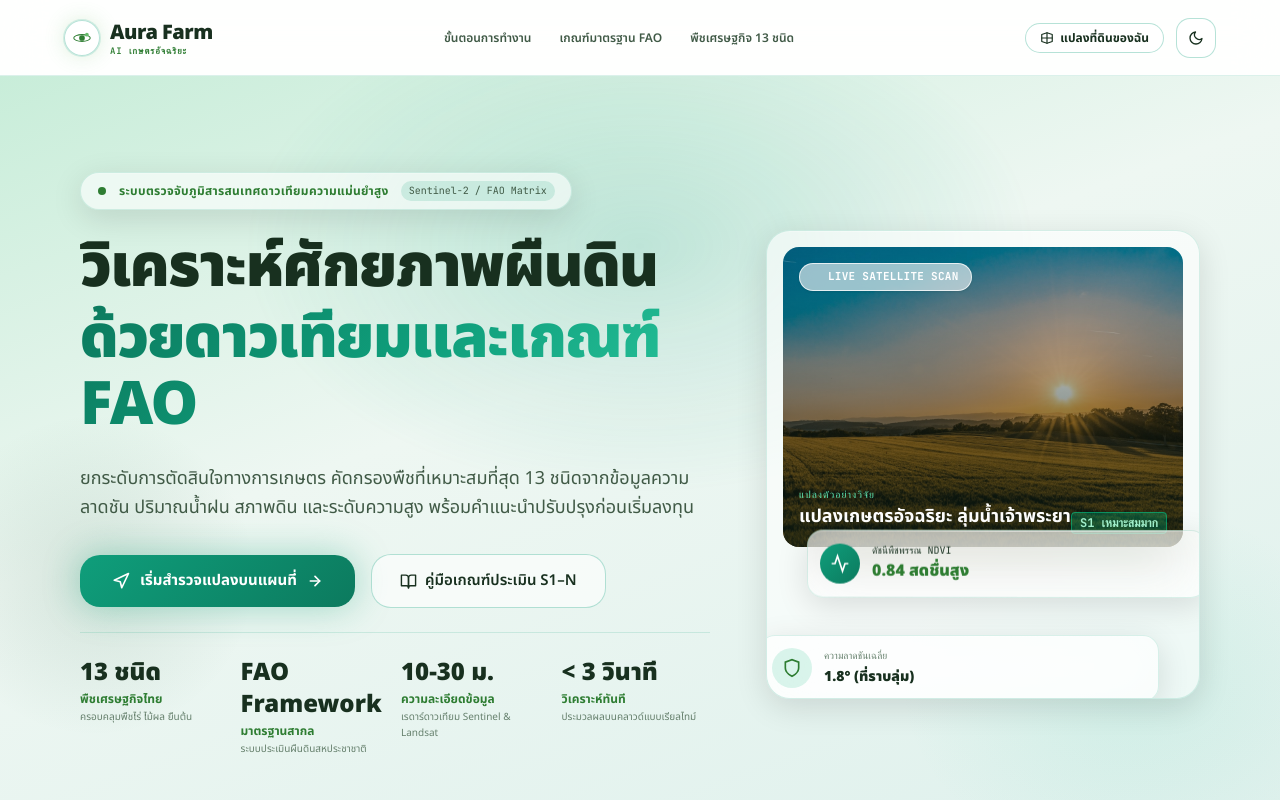
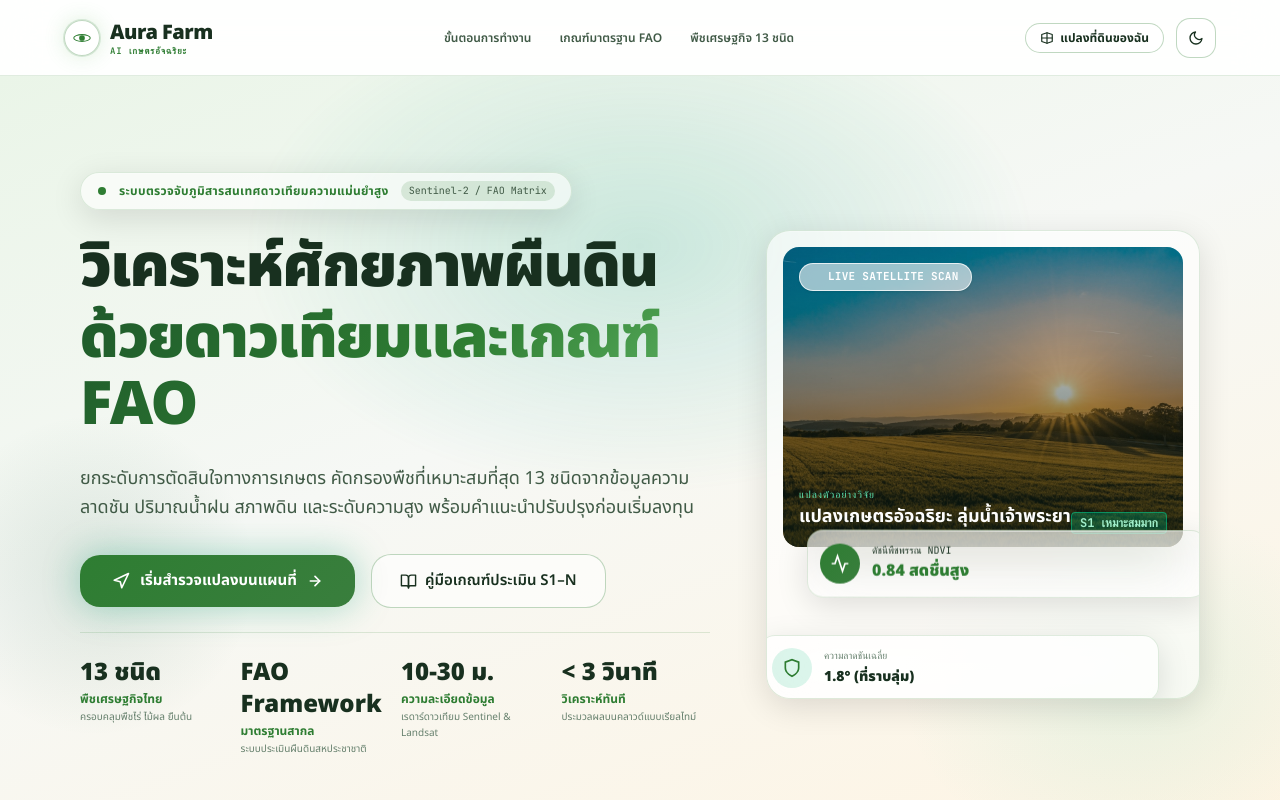
Before and after one commit to tHeNyXs/aura-farm, a Next.js app: page / in a window 1280 px wide. Shown: the top 800 px of the page. Built offline with nearby package versions, Linux system fonts and the light colour scheme.

Commit message:
update ui

```diff
--- a/app/analyze/components/area-selection-client.tsx
+++ b/app/analyze/components/area-selection-client.tsx
@@ -796,7 +796,7 @@ export default function AreaSelectionClient() {
             </div>
 
             <div className="w-full bg-bg border border-line rounded-lg p-4 text-center">
-              <p className="text-xs font-semibold text-primary-dark min-h-[40px] flex items-center justify-center transition-all">
+              <p className="text-xs font-semibold text-[#EAF5EA] min-h-[40px] flex items-center justify-center transition-all">
                 {AI_ANALYZING_STEPS[analyzingStepIndex]}
               </p>
             </div>
--- a/app/globals.css
+++ b/app/globals.css
@@ -26,13 +26,13 @@
   --color-teal-dark:#1F5A2B;
   --color-green:    #2E7D32;
   --color-green-dk: #1B4D25;
-  --color-accent:   #66BB6A;
+  --brand-accent:   #66BB6A;
   --color-glow:     rgba(102, 187, 106, 0.24);
 
   /* Borders */
-  --border-soft:   rgba(15, 158, 123, 0.15);
-  --border-mid:    rgba(15, 158, 123, 0.30);
-  --border-strong: rgba(15, 158, 123, 0.55);
+  --border-soft:   rgba(46, 125, 50, 0.15);
+  --border-mid:    rgba(46, 125, 50, 0.30);
+  --border-strong: rgba(46, 125, 50, 0.55);
 
   /* Shadows */
   --shadow-sm:  0 1px 3px rgba(13, 43, 31, 0.08), 0 1px 2px rgba(13, 43, 31, 0.05);
@@ -46,9 +46,9 @@
   --glass-blur:   blur(14px);
 
   /* Gradient */
-  --grad-hero:    linear-gradient(160deg, #C8EDD9 0%, #EEF7F2 40%, #DDF0EC 100%);
-  --grad-brand:   linear-gradient(135deg, #0F9E7B, #0C7A5E);
-  --grad-text:    linear-gradient(135deg, #0C7A5E 0%, #0F9E7B 50%, #2CC9A0 100%);
+  --grad-hero:    linear-gradient(160deg, #EAF5E8 0%, #F6F8F5 42%, #FFF4E1 100%);
+  --grad-brand:   linear-gradient(135deg, #2E7D32, #397E3D);
+  --grad-text:    linear-gradient(135deg, #1F5A2B 0%, #2E7D32 55%, #66BB6A 100%);
 
   /* Typography */
   --font-heading: var(--font-thai), var(--font-inter), system-ui, sans-serif;
@@ -63,29 +63,42 @@
   --radius-full:9999px;
 }
 
+/* Tailwind v4 semantic aliases. Keeping these tied to the design tokens
+   prevents utility classes from losing contrast when the theme changes. */
+@theme inline {
+  --color-bg: var(--bg-base);
+  --color-panel: var(--bg-panel);
+  --color-line: var(--border-soft);
+  --color-primary: var(--color-teal);
+  --color-primary-dark: var(--color-teal-dark);
+  --color-accent: var(--brand-accent);
+  --color-ink-body: var(--text-secondary);
+  --color-ink-soft: var(--text-muted);
+}
+
 /* ─── Dark Mode Tokens ─────────────────────────── */
 [data-theme="dark"] {
-  --bg-base:     #081812;
-  --bg-surface:  #0C2218;
-  --bg-panel:    rgba(10, 35, 24, 0.85);
-  --bg-nav:      rgba(8, 24, 18, 0.90);
+  --bg-base:     #0E1710;
+  --bg-surface:  #142317;
+  --bg-panel:    rgba(20, 35, 23, 0.94);
+  --bg-nav:      rgba(14, 23, 16, 0.92);
 
-  --text-primary:  #E8F5EF;
-  --text-secondary:#9DCFB8;
-  --text-muted:    #6BAD92;
-  --text-subtle:   #3F7A5C;
+  --text-primary:  #F3FAF2;
+  --text-secondary:#C6DAC7;
+  --text-muted:    #9EB7A0;
+  --text-subtle:   #78917B;
 
-  --color-teal:     #2CC9A0;
-  --color-teal-mid: #0F9E7B;
-  --color-teal-dark:#0C7A5E;
-  --color-green:    #2CC9A0;
-  --color-green-dk: #0D8A62;
-  --color-accent:   #5DDBB8;
-  --color-glow:     rgba(44, 201, 160, 0.20);
+  --color-teal:     #81C784;
+  --color-teal-mid: #66BB6A;
+  --color-teal-dark:#C5E1A5;
+  --color-green:    #81C784;
+  --color-green-dk: #4CAF50;
+  --brand-accent:   #A5D6A7;
+  --color-glow:     rgba(129, 199, 132, 0.22);
 
-  --border-soft:   rgba(44, 201, 160, 0.12);
-  --border-mid:    rgba(44, 201, 160, 0.25);
-  --border-strong: rgba(44, 201, 160, 0.50);
+  --border-soft:   rgba(197, 225, 165, 0.16);
+  --border-mid:    rgba(197, 225, 165, 0.32);
+  --border-strong: rgba(197, 225, 165, 0.58);
 
   --shadow-sm:  0 1px 3px rgba(0,0,0,0.35);
   --shadow-md:  0 4px 20px rgba(0,0,0,0.45);
@@ -170,6 +183,20 @@ input:focus-visible {
   text-align: center;
   white-space: nowrap;
 }
+
+[data-theme="dark"] .aura-workspace-header,
+[data-theme="dark"] .aura-workspace-sidebar,
+[data-theme="dark"] .aura-map-status {
+  background: rgba(20, 35, 23, 0.94);
+  border-color: rgba(197, 225, 165, 0.24);
+}
+
+[data-theme="dark"] .aura-factor-strip {
+  background: linear-gradient(135deg, #1B3220, #302A1D);
+  border-color: rgba(197, 225, 165, 0.22);
+}
+
+[data-theme="dark"] .aura-factor-strip span { color: #DCEEDA; }
 
 @media (max-width: 1023px) {
   .aura-workspace-sidebar {
@@ -440,7 +467,7 @@ input:focus-visible {
   width: 100%;
   height: 100%;
   border-radius: 50%;
-  background: var(--color-accent);
+  background: var(--brand-accent);
   opacity: 0.6;
   animation: live-ping 1.8s ease-out infinite;
 }
@@ -712,7 +739,7 @@ input:focus-visible {
 .rolex-line {
   height: 3px;
   border-radius: var(--radius-full);
-  background: linear-gradient(90deg, var(--color-teal), var(--color-accent), transparent);
+  background: linear-gradient(90deg, var(--color-teal), var(--brand-accent), transparent);
   transform-origin: center center;
   transition: transform 1s cubic-bezier(0.16, 1, 0.3, 1);
 }
```
